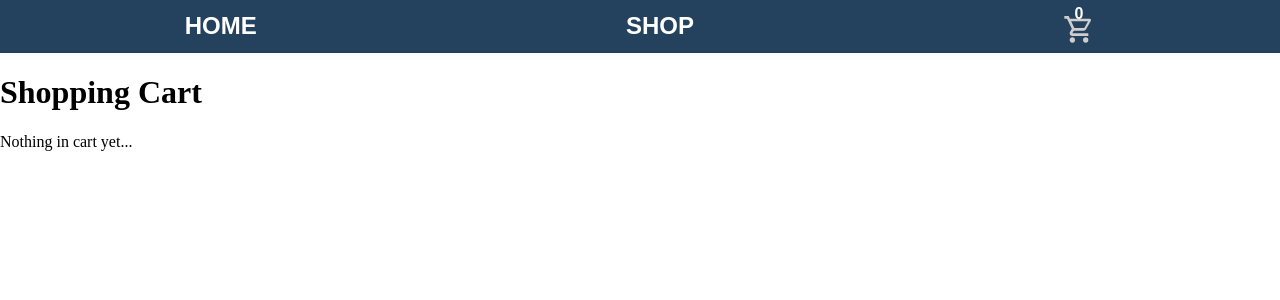
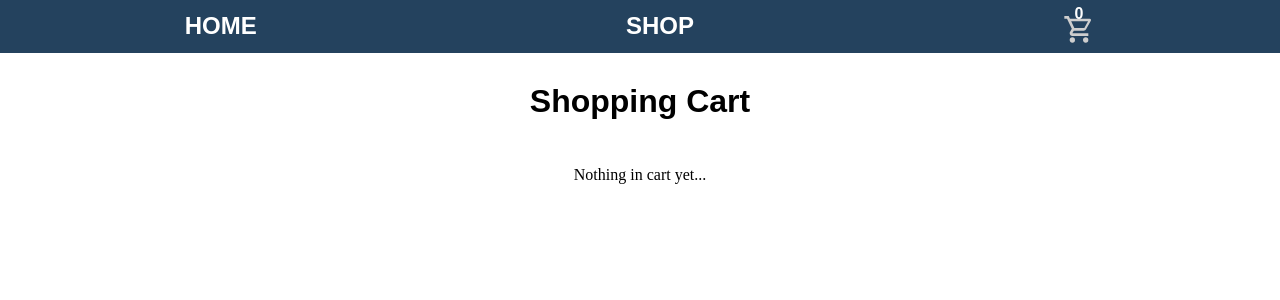
Before and after one commit to m-redw/shopping-cart, a React (Vite) app: page /cart in a window 1280 px wide. Shown: the top 300 px of the page. Built offline with nearby package versions, Linux system fonts and the light colour scheme.

Commit message:
Style Cart page

```diff
--- a/src/Components/Cart.jsx
+++ b/src/Components/Cart.jsx
@@ -1,5 +1,6 @@
 import { useOutletContext } from "react-router";
 import CartProduct from "./CartProduct";
+import styles from "../Styles/Cart.module.css";
 
 const Cart = () => {
   const [cart] = useOutletContext();
@@ -22,13 +23,13 @@ const Cart = () => {
   }
 
   return (
-    <>
-      <h1>Shopping Cart</h1>
+    <div className={styles.cart}>
+      <h1 className={styles.header}>Shopping Cart</h1>
 
       {cart.size === 0 ? (
         <p>Nothing in cart yet...</p>
       ) : (
-        <>
+        <div className={styles.productsList}>
           {
             // map.forEach returns undefined...
             // so do this whole ordeal instead
@@ -41,10 +42,10 @@ const Cart = () => {
             ))
           }
 
-          <h3>Subtotal: ${subtotal}</h3>
-        </>
+          <h3 className={styles.subtotal}>Subtotal: ${subtotal}</h3>
+        </div>
       )}
-    </>
+    </div>
   );
 };
 
--- /dev/null
+++ b/src/Styles/Cart.module.css
@@ -0,0 +1,22 @@
+.cart {
+  display: flex;
+  flex-direction: column;
+  align-items: center;
+}
+
+.productsList {
+  position: relative;
+}
+
+.header {
+  font-family: sans-serif;
+  margin: 30px 0;
+}
+
+.subtotal {
+  font-family: sans-serif;
+  position: absolute;
+  right: 10px;
+
+  font-size: 24px;
+}
```
